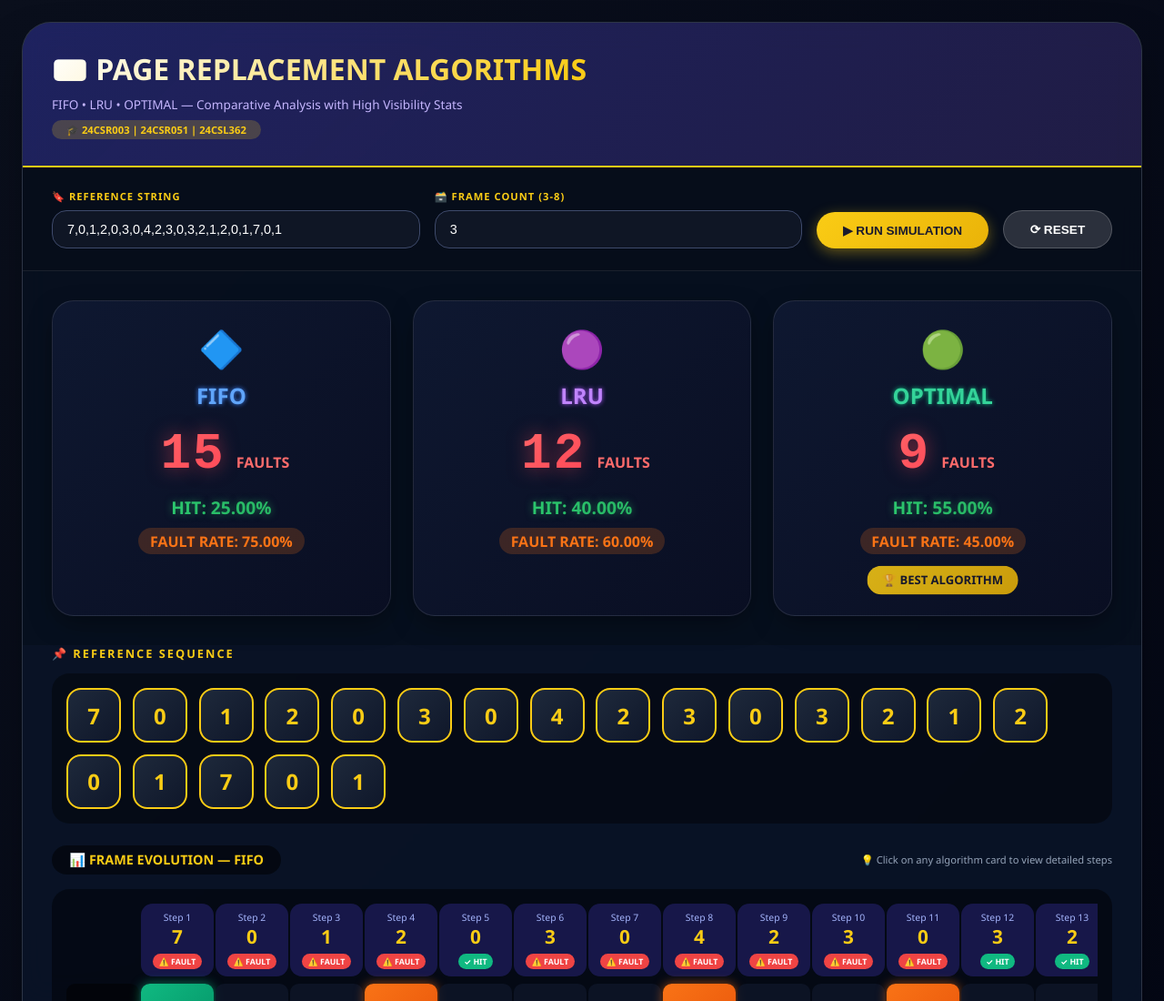
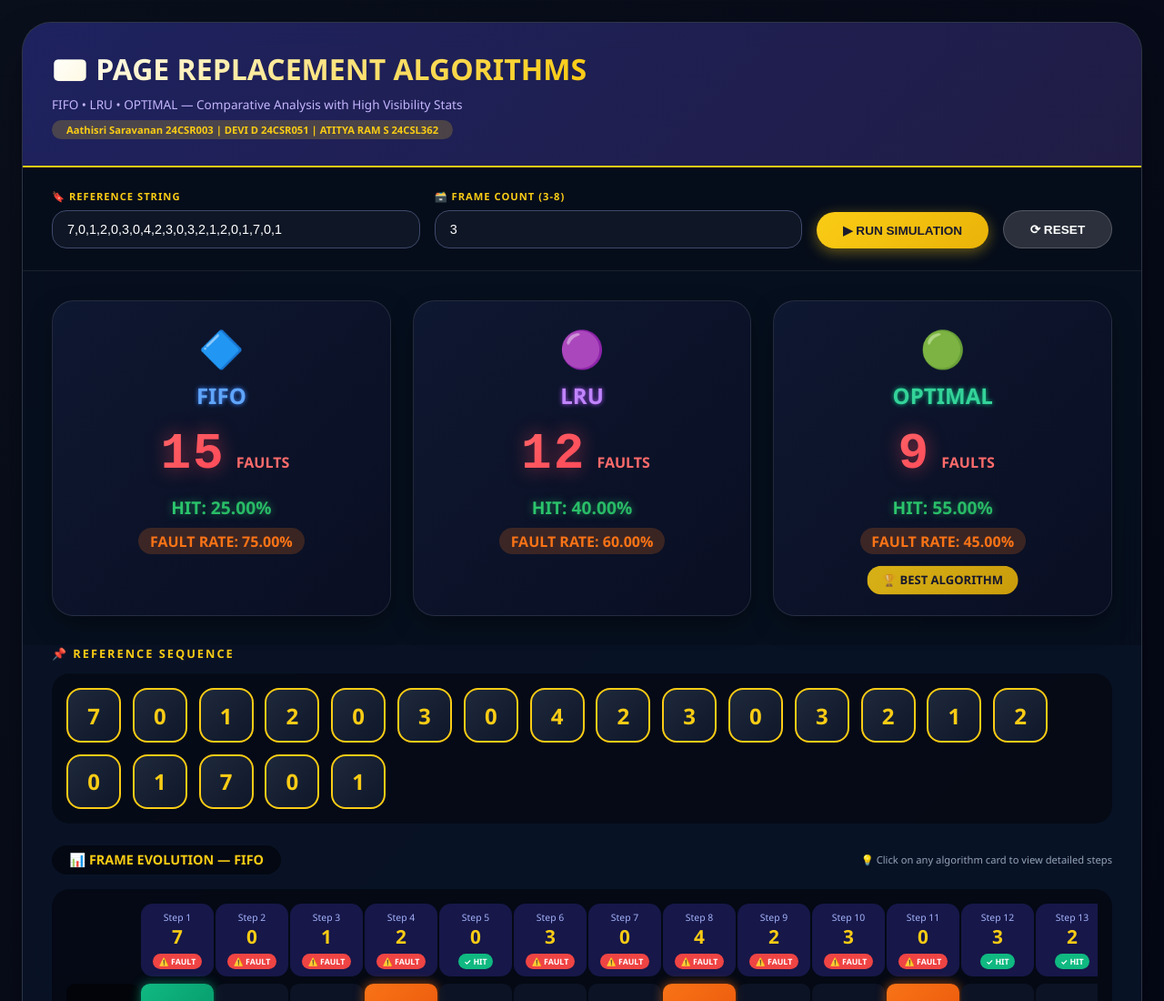
Before and after one commit to Aathisri24CSR003/operating-system-project, a plain HTML site: page index.html in a window 1280 px wide. Shown: the top 1100 px of the page at 91% size. Drawn offline with Linux system fonts and the light colour scheme.

Commit message:
updated design and UI

```diff
--- a/index.html
+++ b/index.html
@@ -476,7 +476,7 @@
     <div class="hero">
         <h1>📟 PAGE REPLACEMENT ALGORITHMS</h1>
         <div class="subtitle">FIFO • LRU • OPTIMAL — Comparative Analysis with High Visibility Stats</div>
-        <div class="team-badge">🎓 24CSR003 | 24CSR051 | 24CSL362</div>
+        <div class="team-badge"> Aathisri Saravanan  24CSR003 | DEVI D 24CSR051 | ATITYA RAM S 24CSL362</div>
     </div>
 
     <div class="control-bar">
```
